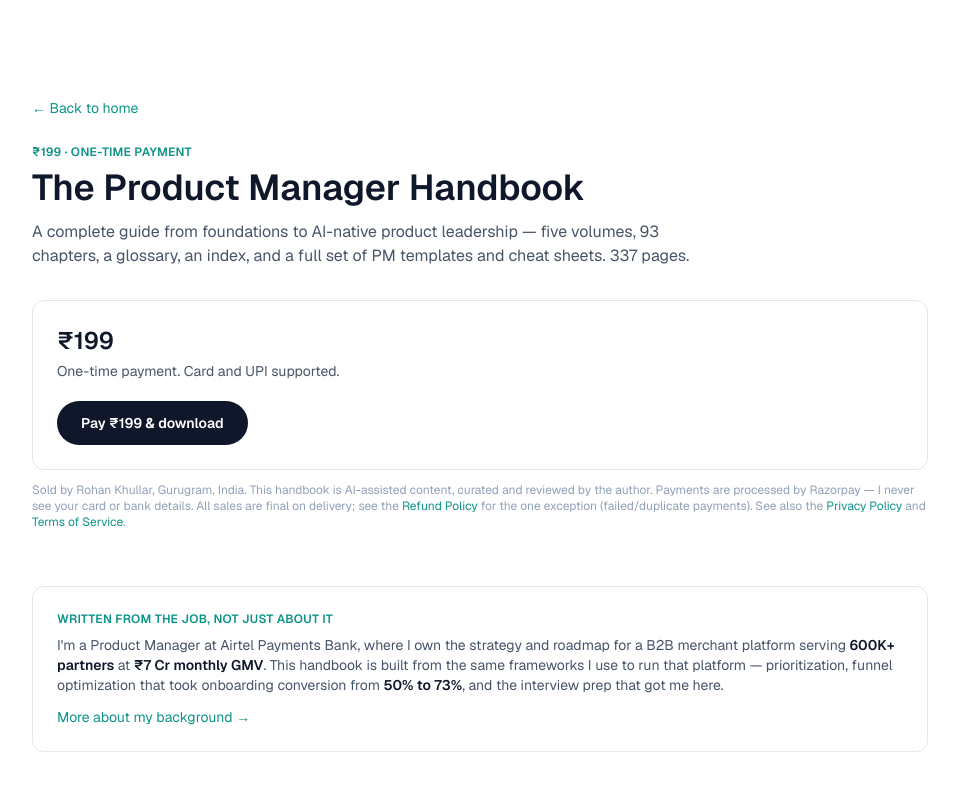
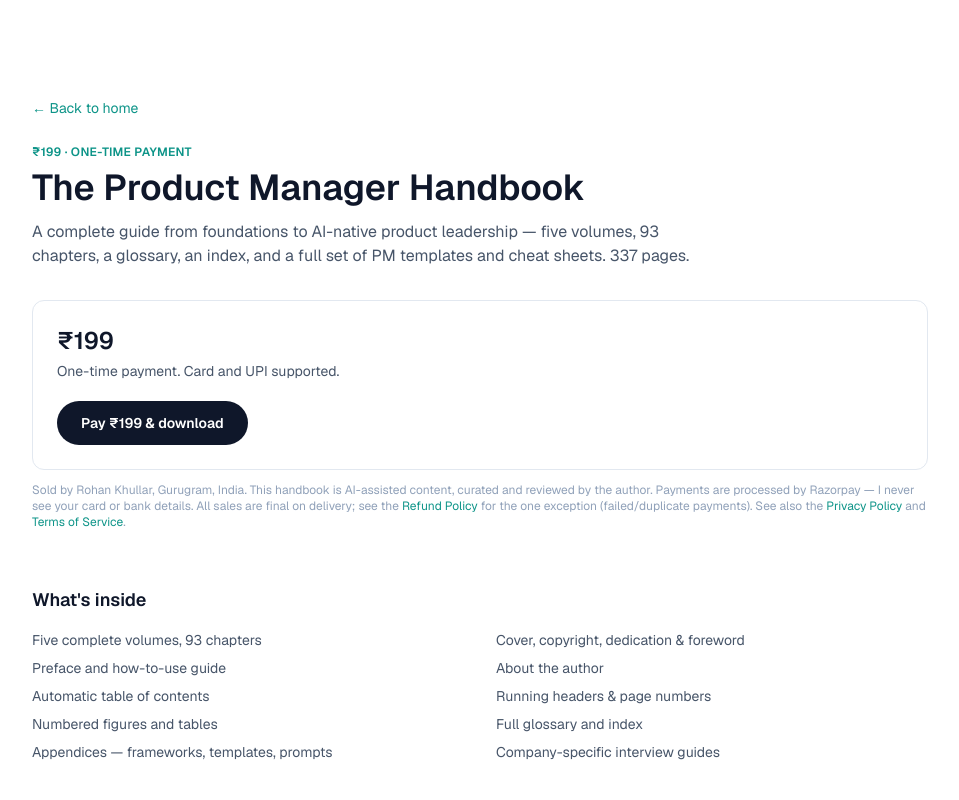
Before and after one commit to rohankhullar24-oss/product-with-rohan, a Next.js app: page /handbook in a window 1280 px wide. Shown: the top 800 px of the page, without its empty margins (160-1119 px from the left). Built offline with nearby package versions, Linux system fonts and the light colour scheme.

Commit message:
Remove "Written from the job, not just about it" credibility section from handbook page

```diff
--- a/src/app/handbook/page.tsx
+++ b/src/app/handbook/page.tsx
@@ -182,27 +182,6 @@ export default function HandbookPage() {
           .
         </p>
 
-        <section className="mt-14 rounded-xl border border-slate-200 dark:border-slate-700 bg-white dark:bg-slate-900 p-6">
-          <p className="text-xs font-semibold uppercase tracking-wide text-accent">
-            Written from the job, not just about it
-          </p>
-          <p className="mt-2 text-sm text-slate dark:text-slate-400">
-            I&apos;m a Product Manager at Airtel Payments Bank, where I own the strategy and
-            roadmap for a B2B merchant platform serving{" "}
-            <span className="font-semibold text-navy dark:text-white">600K+ partners</span> at{" "}
-            <span className="font-semibold text-navy dark:text-white">₹7 Cr monthly GMV</span>.
-            This handbook is built from the same frameworks I use to run that platform —
-            prioritization, funnel optimization that took onboarding conversion from{" "}
-            <span className="font-semibold text-navy dark:text-white">50% to 73%</span>, and the
-            interview prep that got me here.
-          </p>
-          <p className="mt-3 text-sm">
-            <Link href="/#about" className="text-accent hover:underline">
-              More about my background →
-            </Link>
-          </p>
-        </section>
-
         <section className="mt-14">
           <h2 className="text-lg font-semibold text-navy dark:text-white">What&apos;s inside</h2>
           <ul className="mt-4 grid gap-x-8 gap-y-2 text-sm text-slate dark:text-slate-400 sm:grid-cols-2">
```
